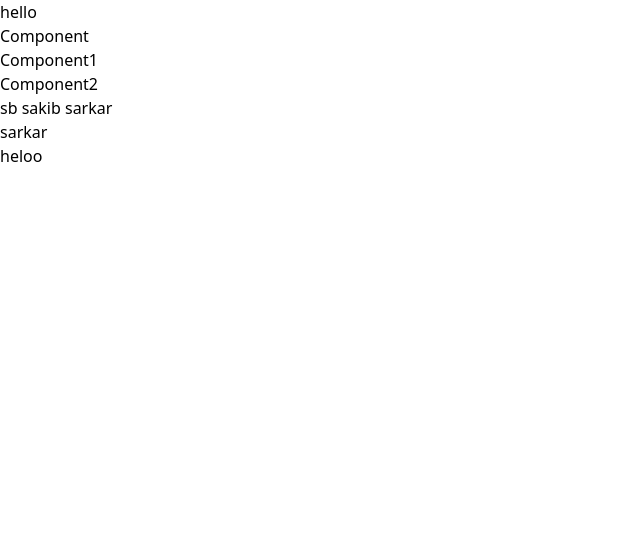
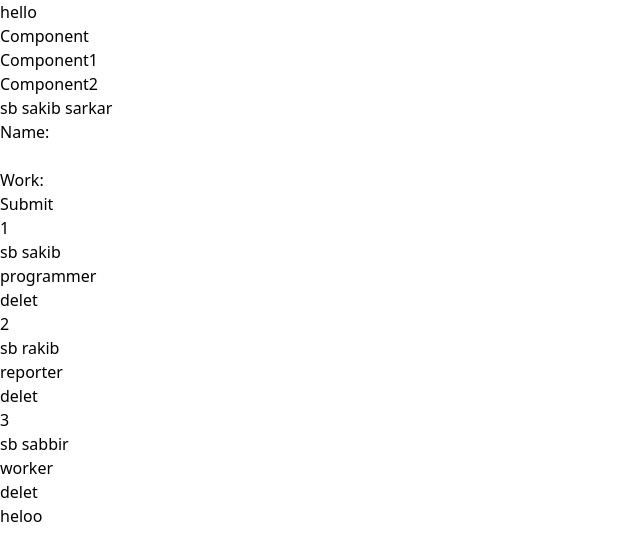
Before and after one commit to sbsakib8/reactbox, a React (Vite) app in the folder vite-project/: page / in a window 1280 px wide. Shown: the top 560 px of the page, without its empty margins (0-640 px from the left). Built offline with nearby package versions, Linux system fonts and the light colour scheme.

Commit message:
uescontext2

```diff
--- a/vite-project/src/compnent/Component.jsx
+++ b/vite-project/src/compnent/Component.jsx
@@ -2,12 +2,30 @@ import React, { useState } from 'react'
 import { Usecontexts } from './Usecontext'
 import Component1 from './Component1'
 function Component() {
-    const [text , settext]= useState('sb sakib sarkar')
-    const [user , setuser]= useState(' sarkar')
+  const [text, settext] = useState('sb sakib sarkar')
+  const [user, setuser] = useState(
+    [
+      {
+        id :1,
+        name: 'sb sakib',
+        work: 'programmer'
+      },
+        {
+        id :2,
+        name: 'sb rakib',
+        work: 'reporter'
+      },
+        {
+        id :3,
+        name: 'sb sabbir',
+        work: 'worker'
+      },
+    ]
+)
   return (
-    <Usecontexts.Provider value={{text , user}}>Component
-<Component1/>
-        heloo
+    <Usecontexts.Provider value={{ text, user, setuser }}>Component
+      <Component1 />
+      heloo
     </Usecontexts.Provider>
   )
 }
--- a/vite-project/src/compnent/Component2.jsx
+++ b/vite-project/src/compnent/Component2.jsx
@@ -1,12 +1,31 @@
 import React, { useContext } from 'react'
 import { Usecontexts } from './Usecontext'
+import Componet4 from './componet4'
 
 function Component2() {
-    const {user,text}  = useContext(Usecontexts)
+    const {user,text ,setuser}  = useContext(Usecontexts)
+    const deletes = (id) => {
+     let userd = user.filter((use)=>{
+       return use.id!== id
+     })
+     setuser(userd)
+    }
   return (
-    <div>Component2
+    <div className='flex gap-5 flex-1 flex-wrap'>Component2
         <h1>{text}</h1>
-        <h1>{user}</h1>
+        <Componet4/>
+        {
+          user.map((itme)=>{
+            return(
+              <div className=' w-40 h-34 bg-green-400 px-10 py-1 shadow-lg' key={itme.id}>
+                <p>{itme.id}</p>
+                <h2>{itme.name}</h2>
+                <h2>{itme.work}</h2>
+                <button  className=' bg-red-500 p-2 rounded-full w-14 shadow-xl hover:bg-red-900 hover:shadow-2xl ' onClick={() =>{deletes(itme.id)}} >delet</button>
+              </div>
+            )
+          })
+        }
 
     </div>
   )
--- /dev/null
+++ b/vite-project/src/compnent/Componet4.jsx
@@ -0,0 +1,28 @@
+import React, { useContext, useState } from 'react'
+import { Usecontexts } from './Usecontext'
+
+function Componet4() {
+  const {user,setuser}= useContext(Usecontexts)
+   const [data ,setdata] = useState('')
+   const handeladd = (e) => {
+     setdata(e.target.value)
+   }
+   const handelsub = (e) => {
+     e.preventDefault()
+    let namesd= setuser([...user,{id:Math.random(),name:data,work:'worker'}])
+     setdata('')
+   }
+  return (
+    <div>
+
+        <form onSubmit={handelsub}>
+          <label for="fname"> Name:</label><br />
+          <input className=' focus:outline-none active:outline-none p-1 border border-red-500 rounded-xl' type="text" id="fname" name="fname" required value={data}  onChange={handeladd} /><br />
+          <label for="lname"> Work:</label><br />
+          <input className=' bg-green-500 p-2 rounded-full w-24 shadow-xl hover:bg-red-200 hover:shadow-2xl mt-3 ' type="submit" value="Submit" />
+        </form>
+    </div>
+  )
+}
+
+export default Componet4
```
